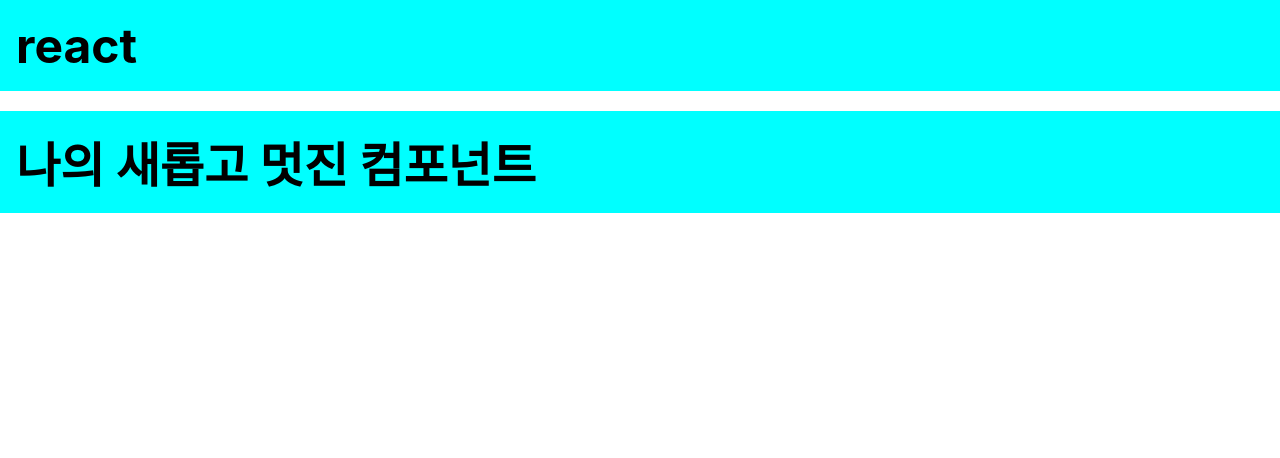
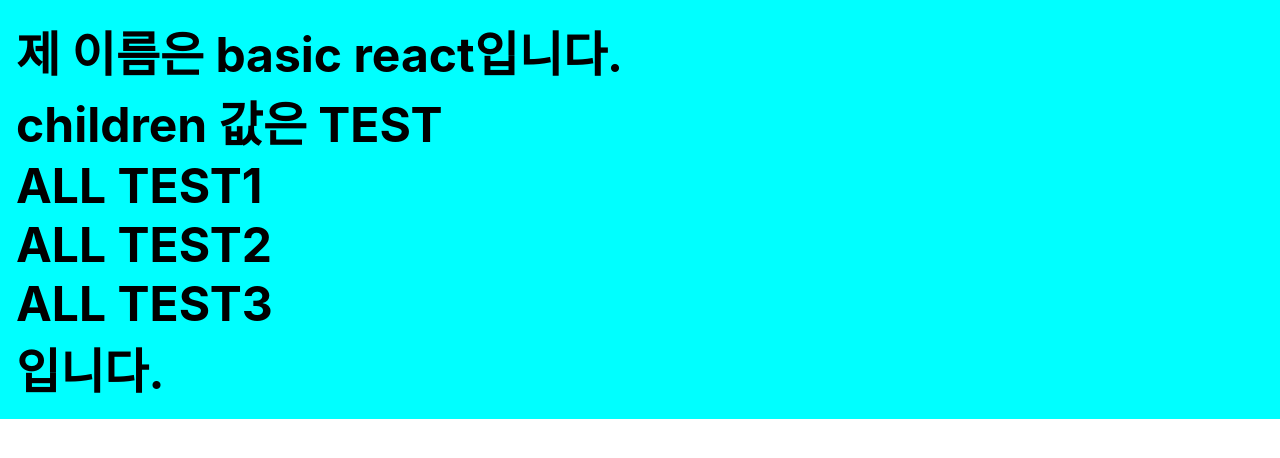
Before and after one commit to skidmarks/my-app-tut, a React (Create React App) app: page / in a window 1280 px wide. Shown: the top 458 px of the page. Built offline with nearby package versions, Linux system fonts and the light colour scheme.

Commit message:
MyComponent.js modified

```diff
--- a/src/App.js
+++ b/src/App.js
@@ -2,19 +2,15 @@
 import './App.css';
 import MyComponent from './MyComponent';
 
-class App extends Component {
-  render() {
-    const name = 'react';
-    return (
-      <div>
-        <div className="react">{name}</div>
-        <br />
-        <div className="react">
-          <MyComponent />
-        </div>
-      </div>
-    )
-  }
-}
+const App = () => {
+  return (
+    <MyComponent>
+      <dov>TEST</dov>
+      <div>ALL TEST1</div>
+      <div>ALL TEST2</div>
+      <div>ALL TEST3</div>
+    </MyComponent>
+  );
+};
 
 export default App;
--- a/src/MyComponent.js
+++ b/src/MyComponent.js
@@ -1,8 +1,17 @@
 import React from 'react';
 import './App.css';
 
-const MyComponent = () => {
-    return <div>나의 새롭고 멋진 컴포넌트</div>;
+const MyComponent = props => {
+    return (
+        <div className="react">
+            제 이름은 {props.name}입니다. <br />
+            children 값은 {props.children} 입니다.
+        </div>
+    );
+};
+
+MyComponent.defaultProps = {
+    name: 'basic react',
 };
 
 export default MyComponent;
```
Also changed, not shown: 1 other file (tests, documents, lock files or other folders).
